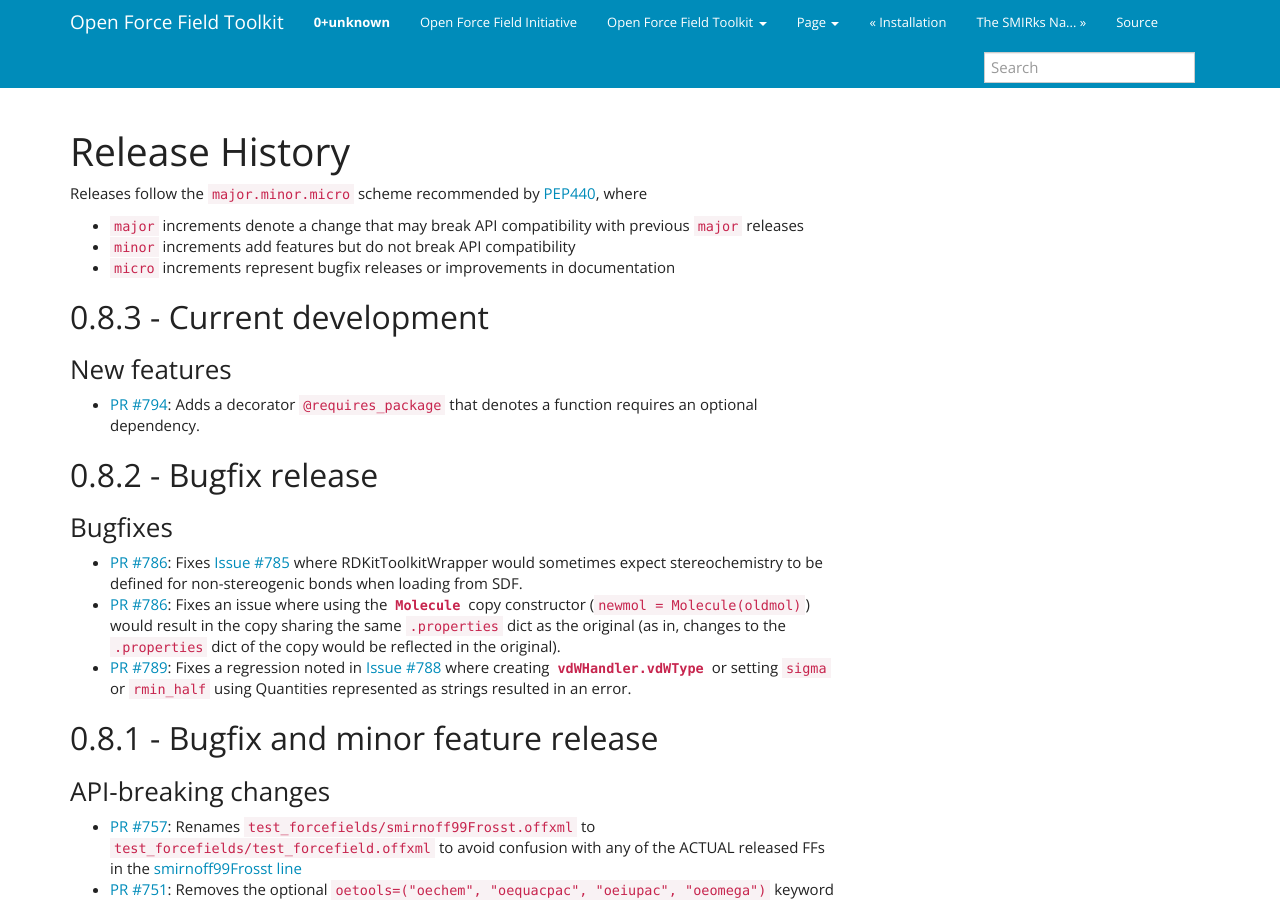
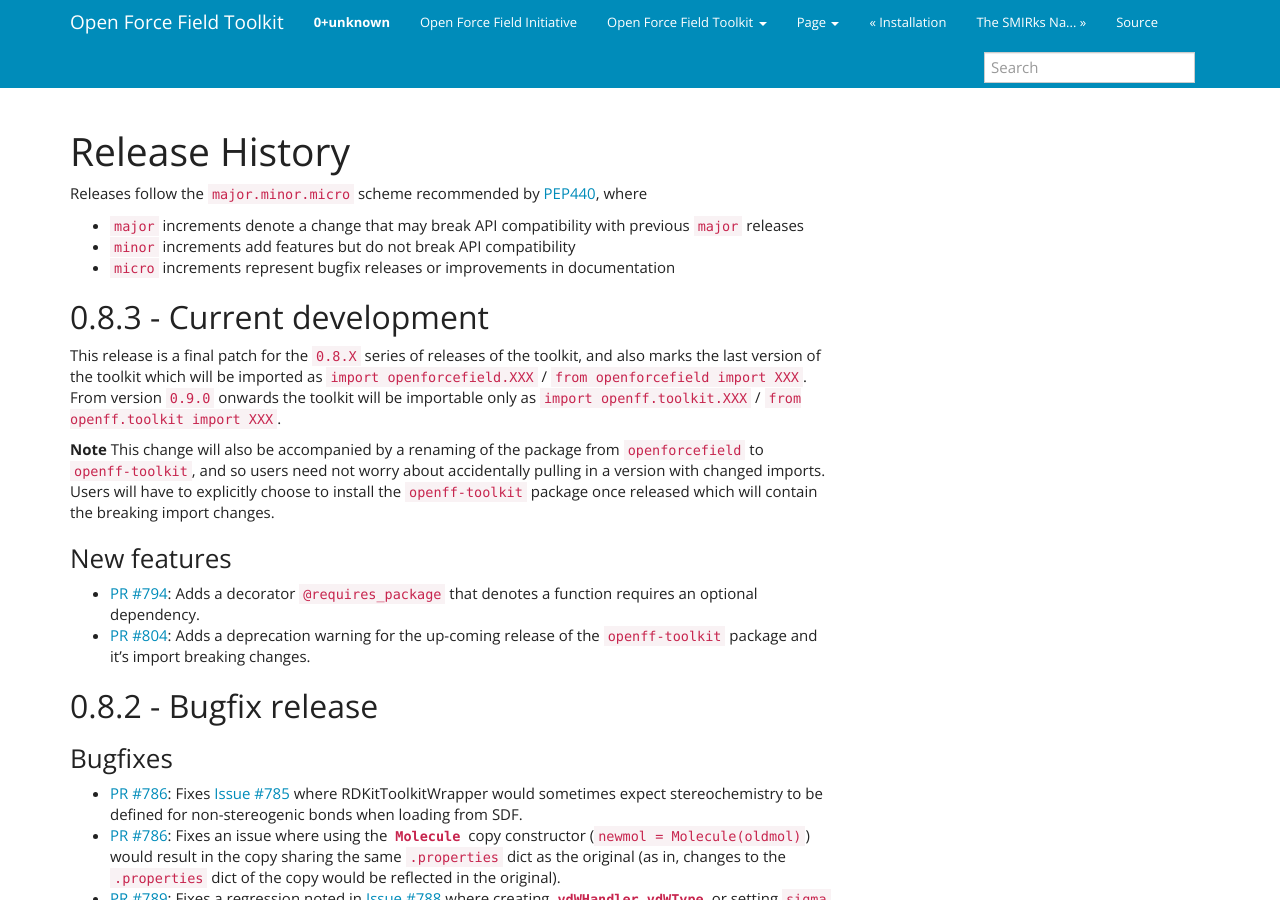
Before and after one commit to openforcefield/openff-toolkit, a Sphinx documentation site: the page built from docs/releasehistory.rst, in a window 1280 px wide and 900 px high. Built offline with Sphinx 7.4.7, drawn with Linux system fonts in a browser that asks for light colours.

Commit message:
Adds deprecation warning for namespace change.

```diff
--- a/docs/releasehistory.rst
+++ b/docs/releasehistory.rst
@@ -10,11 +10,21 @@
 0.8.3 - Current development
 ---------------------------
 
+This release is a final patch for the ``0.8.X`` series of releases of the toolkit, and also marks the last
+version of the toolkit which will be imported as ``import openforcefield.XXX`` / ``from openforcefield import XXX``.
+From version ``0.9.0`` onwards the toolkit will be importable only as ``import openff.toolkit.XXX`` /
+``from openff.toolkit import XXX``.
+
+**Note** This change will also be accompanied by a renaming of the package from ``openforcefield`` to ``openff-toolkit``,
+and so users need not worry about accidentally pulling in a version with changed imports. Users will have to explicitly
+choose to install the ``openff-toolkit`` package once released which will contain the breaking import changes.
+
 New features
 """"""""""""
-- `PR #794 <https://github.com/openforcefield/openforcefield/pull/974>`_: Adds a decorator
+- `PR #794 <https://github.com/openforcefield/openforcefield/pull/794>`_: Adds a decorator
   ``@requires_package`` that denotes a function requires an optional dependency.
-
+- `PR #804 <https://github.com/openforcefield/openforcefield/pull/804>`_: Adds a deprecation warning for the up-coming
+  release of the ``openff-toolkit`` package and it's import breaking changes.
 
 0.8.2 - Bugfix release
 ----------------------
```
Also changed, not shown: openforcefield/__init__.py (+13 -0 lines).
